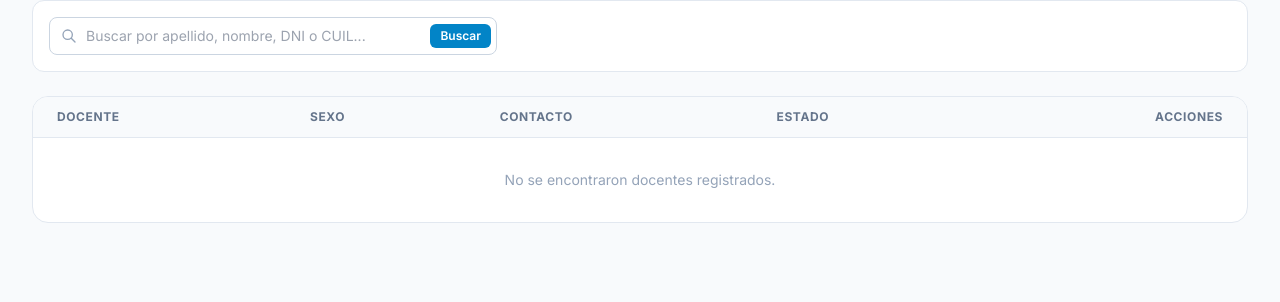
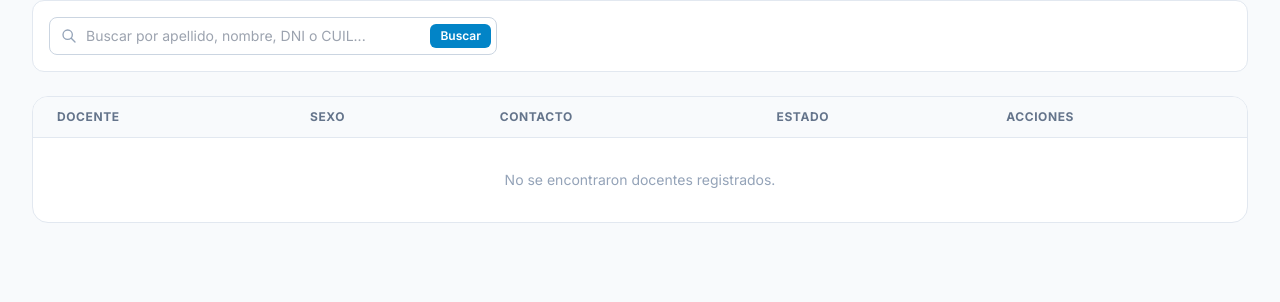
Before and after one commit to NeumannMaxii/zunin, a Django app: page /personal/ in a window 1280 px wide. Shown: the part 202-504 px from the top of the page. Run offline with Django 5.2, Linux system fonts and the light colour scheme; the visitor is signed in with stand-in values (Sample User, id 1); data that the repository does not hold is empty; some libraries are stand-ins or nearby versions.

Commit message:
style(personal): alinear columna de acciones a la izquierda para mantener simetria de botones

```diff
--- a/apps/personal/templates/personal/docente_list.html
+++ b/apps/personal/templates/personal/docente_list.html
@@ -71,7 +71,7 @@
                         <th class="px-6 py-3">Sexo</th>
                         <th class="px-6 py-3">Contacto</th>
                         <th class="px-6 py-3">Estado</th>
-                        <th class="px-6 py-3 text-right">Acciones</th>
+                        <th class="px-6 py-3 text-left">Acciones</th>
                     </tr>
                 </thead>
                 <tbody class="divide-y divide-slate-200 text-sm">
@@ -90,7 +90,7 @@
                                 <span class="inline-flex items-center px-2 py-0.5 rounded-full text-xs font-medium bg-rose-50 text-rose-700 border border-rose-200">Inactivo</span>
                             {% endif %}
                         </td>
-                        <td class="px-6 py-4 text-right space-x-2 whitespace-nowrap">
+                        <td class="px-6 py-4 text-left space-x-2 whitespace-nowrap">
                             <a href="{% url 'personal:cargo_create' docente.pk %}" class="inline-flex items-center px-2.5 py-1 text-xs font-semibold rounded-lg text-emerald-700 bg-emerald-50 hover:bg-emerald-100 border border-emerald-200 transition-colors" title="Agregar designación o cargo">
                                 + Cargo
                             </a>
```
